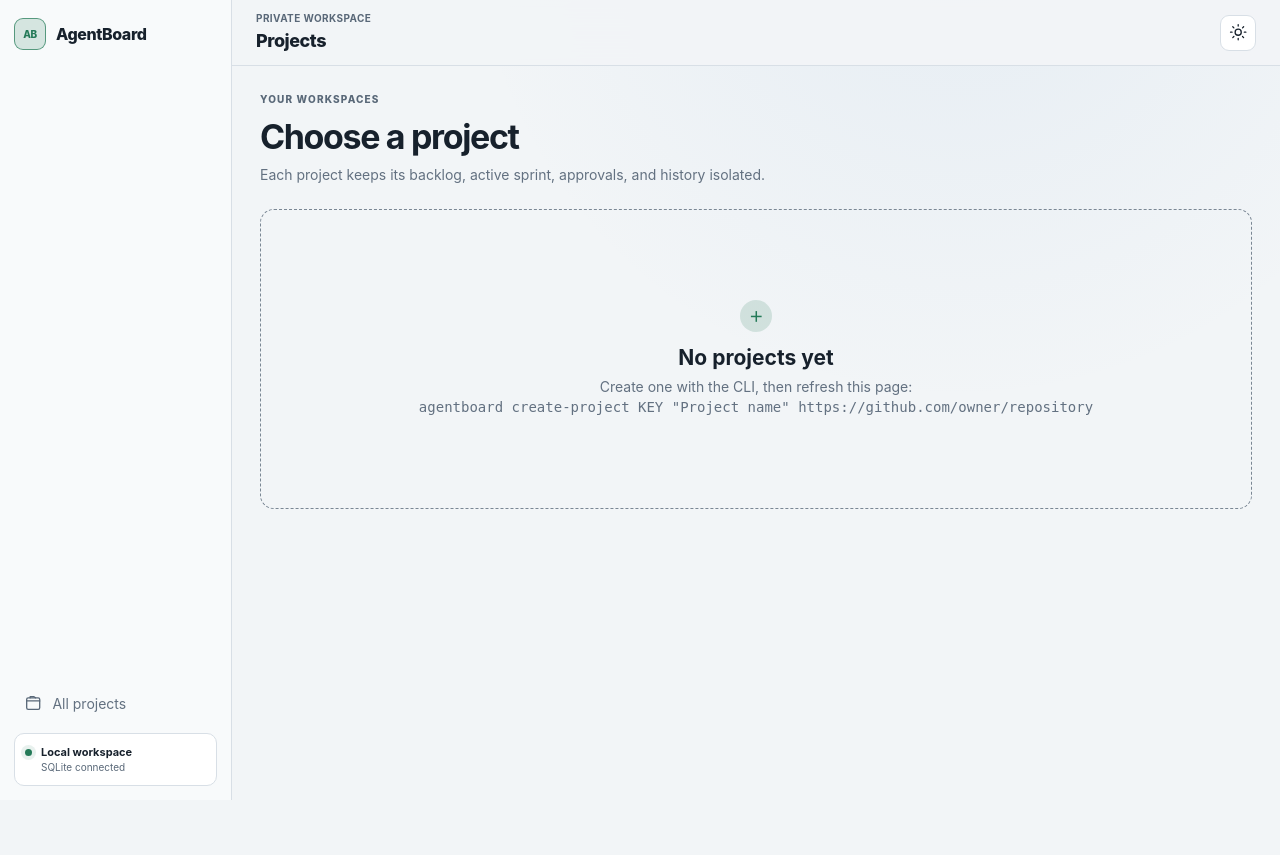
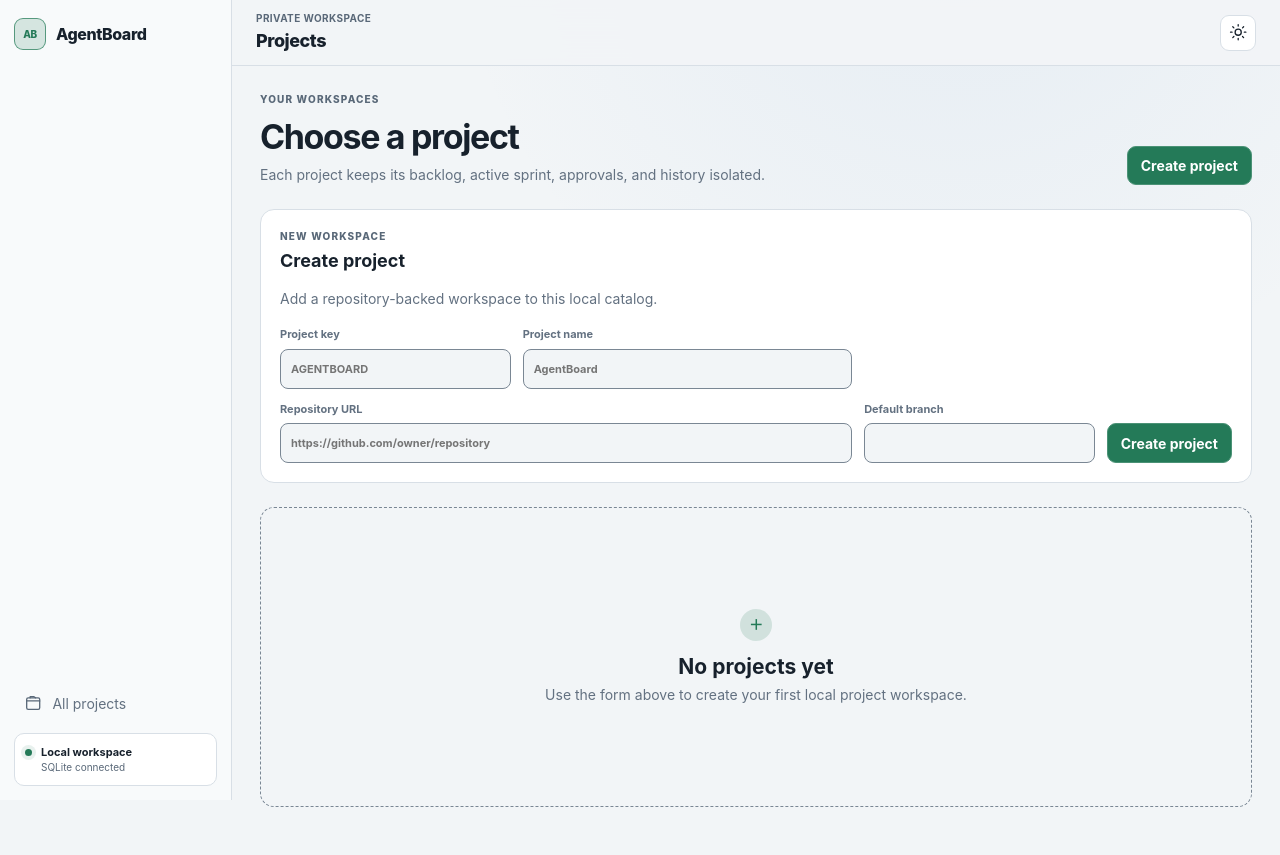
Before and after one commit to Vadimkomis/agentboard, a Python web app: template agentboard/web/templates/projects.html in a window 1280 px wide. Before the commit the page ends 800 px from the top, so only its background shows below. Run offline with Jinja, Linux system fonts and the light colour scheme; the template is opened without the code that fills it, so the values that code supplies are empty.

Commit message:
feat: add browser project creation

```diff
--- a/agentboard/web/static/app.css
+++ b/agentboard/web/static/app.css
@@ -908,6 +908,61 @@ svg {
   gap: 14px;
 }
 
+.project-create {
+  margin-bottom: 24px;
+  border: 1px solid var(--border);
+  border-radius: var(--radius);
+  background: var(--panel);
+  padding: 19px;
+}
+
+.project-create__copy h2 {
+  margin: 3px 0;
+  font-size: 18px;
+}
+
+.project-create__copy p:last-child,
+.project-create__form label span {
+  color: var(--muted);
+}
+
+.project-create__error {
+  margin: 14px 0 0;
+}
+
+.project-create__form {
+  display: grid;
+  grid-template-columns: minmax(130px, .7fr) minmax(180px, 1fr) minmax(140px, .7fr) auto;
+  align-items: end;
+  gap: 12px;
+  margin-top: 17px;
+}
+
+.project-create__form label {
+  display: grid;
+  gap: 6px;
+  font-size: 11px;
+  font-weight: 700;
+}
+
+.project-create__form input {
+  width: 100%;
+  height: 40px;
+  border: 1px solid var(--border-strong);
+  border-radius: 8px;
+  background: var(--page);
+  color: var(--text);
+  padding: 0 10px;
+}
+
+.project-create__repository {
+  grid-column: 1 / 3;
+}
+
+.project-create__submit {
+  min-height: 40px;
+}
+
 .project-card {
   min-height: 205px;
   border: 1px solid var(--border);
@@ -1342,6 +1397,14 @@ svg {
     min-width: 780px;
   }
 
+  .project-create__form {
+    grid-template-columns: repeat(2, minmax(0, 1fr));
+  }
+
+  .project-create__repository {
+    grid-column: 1 / -1;
+  }
+
   .detail-layout {
     grid-template-columns: 1fr;
   }
@@ -1376,6 +1439,14 @@ svg {
 
   .content-header {
     align-items: start;
+  }
+
+  .project-create__form {
+    grid-template-columns: 1fr;
+  }
+
+  .project-create__repository {
+    grid-column: auto;
   }
 
   .section-heading {
--- a/agentboard/web/templates/projects.html
+++ b/agentboard/web/templates/projects.html
@@ -10,7 +10,40 @@
       <h2>Choose a project</h2>
       <p>Each project keeps its backlog, active sprint, approvals, and history isolated.</p>
     </div>
+    <a class="button button--primary" href="#create-project">Create project</a>
   </div>
+  <section class="project-create" id="create-project" aria-labelledby="create-project-heading">
+    <div class="project-create__copy">
+      <p class="kicker">New workspace</p>
+      <h2 id="create-project-heading">Create project</h2>
+      <p>Add a repository-backed workspace to this local catalog.</p>
+    </div>
+    {% if project_form_error %}
+      <div class="flash flash--error project-create__error" role="alert" data-error-code="{{ project_form_error.code }}">
+        {{ project_form_error.user_message }}
+      </div>
+    {% endif %}
+    <form class="project-create__form" action="/projects" method="post">
+      <input type="hidden" name="csrf_token" value="{{ csrf_token }}">
+      <label>
+        <span>Project key</span>
+        <input name="key" value="{{ project_form.key }}" required maxlength="64" autocomplete="off" placeholder="AGENTBOARD">
+      </label>
+      <label>
+        <span>Project name</span>
+        <input name="name" value="{{ project_form.name }}" required autocomplete="organization" placeholder="AgentBoard">
+      </label>
+      <label class="project-create__repository">
+        <span>Repository URL</span>
+        <input name="repository_url" value="{{ project_form.repository_url }}" required inputmode="url" autocomplete="url" placeholder="https://github.com/owner/repository">
+      </label>
+      <label>
+        <span>Default branch</span>
+        <input name="default_branch" value="{{ project_form.default_branch }}" required autocomplete="off">
+      </label>
+      <button class="button button--primary project-create__submit" type="submit">Create project</button>
+    </form>
+  </section>
   {% if projects %}
     <section class="project-grid" aria-label="Projects">
       {% for item in projects %}
@@ -32,8 +65,7 @@
     <div class="empty-state empty-state--large">
       <span class="empty-state__mark" aria-hidden="true">＋</span>
       <h2>No projects yet</h2>
-      <p>Create one with the CLI, then refresh this page:</p>
-      <code>agentboard create-project KEY "Project name" https://github.com/owner/repository</code>
+      <p>Use the form above to create your first local project workspace.</p>
     </div>
   {% endif %}
 {% endblock %}
```
Also changed, not shown: agentboard/web/app.py (+68 -5 lines), docs/acceptance-evals.md (+14 -10 lines), docs/architecture-design.md (+4 -0 lines), evals.md (+5 -1 lines), features.md (+8 -0 lines), tests/test_browser_web.py (+87 -0 lines), tests/test_browser_web_edges.py (+42 -3 lines), README.md.
